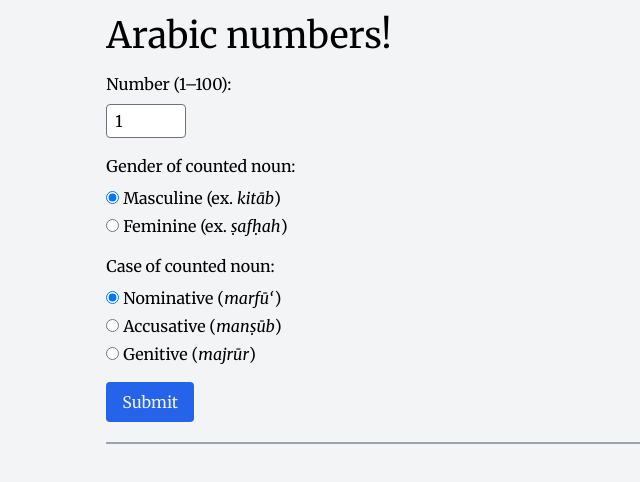
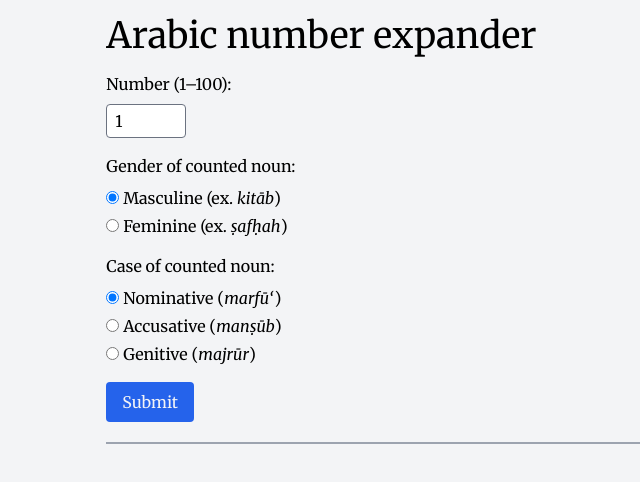
Before and after one commit to theodore-s-beers/arabic-numbers, a website: page index.html in a window 1280 px wide. Shown: the whole page, without its empty margins (214-854 px from the left). Drawn offline with Linux system fonts and the light colour scheme; a web font is replaced by a local one.

Commit message:
Change page title

```diff
--- a/index.html
+++ b/index.html
@@ -18,10 +18,10 @@
     <link rel="apple-touch-icon" href="apple-touch-icon.png" />
     <link rel="manifest" href="manifest.webmanifest" />
 
-    <title>Arabic numbers!</title>
+    <title>Arabic number expander</title>
   </head>
   <body class="bg-gray-100 max-w-prose mx-auto mt-4 mb-8 px-4 font-serif">
-    <h1 class="text-4xl">Arabic numbers!</h1>
+    <h1 class="text-4xl">Arabic number expander</h1>
 
     <label for="number" class="block mt-4 mb-2">Number (1–100):</label>
 
```
